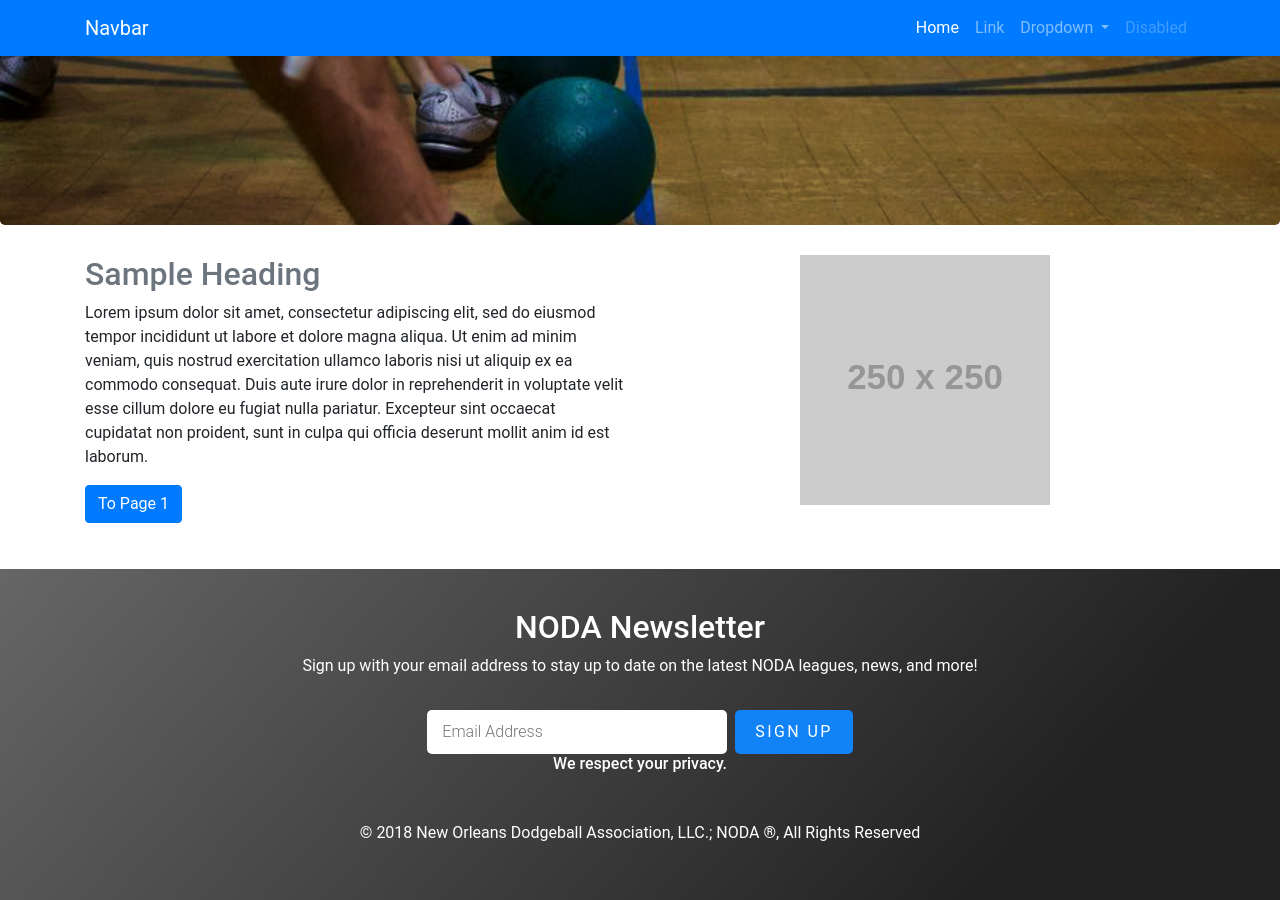
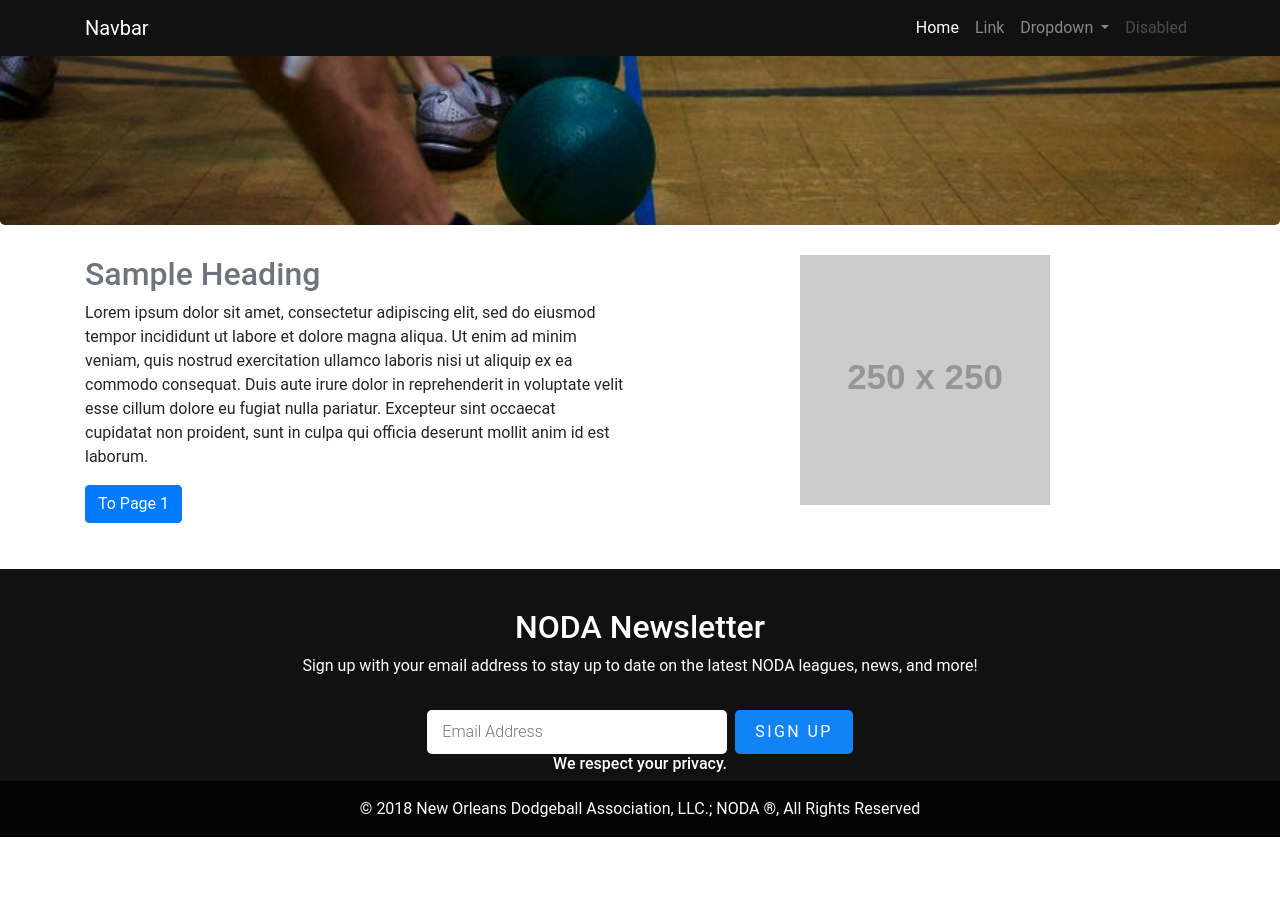
Before and after one commit to Tyler0903/nodatest, a Jekyll site: the page built from index.html, in a window 1280 px wide and 900 px high, scrolled down 310 px. Built offline with Jekyll 4.4.1, drawn with Linux system fonts in a browser that asks for light colours; nearby versions of some CDN libraries; after the commit the page ends 1147 px from its top, so only the background shows below that.

Commit message:
footer updates

```diff
--- a/_includes/footer.html
+++ b/_includes/footer.html
@@ -29,12 +29,16 @@
                     <h6 class="text-white">We respect your privacy.</h6>
                 </div>
                 <!--End mc_embed_signup-->
-                <p class="copyright-bar text-white">&copy;
-                    <script type="text/javascript">
-                        document.write(new Date().getFullYear());
-                    </script> New Orleans Dodgeball Association, LLC.; NODA &reg;, All Rights Reserved
-                </p>
             </div>
+        </div>
+    </div>
+    <div class="container-fluid copyright-bar bg-darkest">
+        <div class="col-12">
+            <p class="copyright-text text-white">&copy;
+                <script type="text/javascript">
+                    document.write(new Date().getFullYear());
+                </script> New Orleans Dodgeball Association, LLC.; NODA &reg;, All Rights Reserved
+            </p>
         </div>
     </div>
 </div>
--- a/_sass/_main.scss
+++ b/_sass/_main.scss
@@ -2,6 +2,8 @@ $primary-color: #ab1e14;
 $secondary-color: #023C78;
 $secondary-light: #1183F7;
 $primary-dark: #5E0802;
+$darker: #111;
+$darkest: #040404;
 
 html,
 body {
@@ -39,6 +41,14 @@ body {
     background: $primary-color;
 	/*Transition is part of the colornav.js to fill bg on scroll*/
     transition: all .5s ease-in-out;
+}
+
+.bg-darker {
+    background: $darker;
+}
+
+.bg-darkest {
+    background: #040404;
 }
 
 .logo-lg {
@@ -85,8 +95,7 @@ body {
 /* Padding for top and bottom of footer */
 .site-footer {
     padding-top: 3%;
-    padding-bottom: 3%;
-    background-image: linear-gradient(132deg, #666666 0%, #222222 80%);
+    background: $darker;
 }
 
 /* Assuming dark bg on footer */
@@ -129,7 +138,13 @@ ul.legal {
 }
 
 .copyright-bar {
-    margin-top: 3em;
+    padding-top: 1rem;
+    padding-bottom: 1rem;
+}
+
+.copyright-text {
+    margin-bottom: 0;
+    text-align: center;
 }
 
 .email-btn {
--- a/js/colornav.js
+++ b/js/colornav.js
@@ -5,10 +5,10 @@ $(document).ready(function() {
 
         var windowsize = $window.width();
         if (windowsize < 992) {
-           $( "nav").removeClass( "bg-transparent" ).addClass( "bg-primary" );
+           $( "nav").removeClass( "bg-transparent" ).addClass( "bg-darker" );
            $( "#logo").removeClass( "logo-lg" ).addClass( "logo-sm" );
         } else if (windowsize > 992){
-           $( "nav").removeClass( "bg-primary" ).addClass( "bg-transparent" );
+           $( "nav").removeClass( "bg-darker" ).addClass( "bg-transparent" );
            $( "#logo").removeClass( "logo-sm" ).addClass( "logo-lg" );
         }
 
@@ -22,12 +22,12 @@ $(window).scroll(function() {
   var $fromTop = $(window).scrollTop();
 
   if ($fromTop == 0 && $winWidth > 1000){
-    $( "nav").removeClass( "bg-primary" ).addClass( "bg-transparent" );
+    $( "nav").removeClass( "bg-darker" ).addClass( "bg-transparent" );
     $( "#logo").removeClass( "logo-sm" ).addClass( "logo-lg" );
     $( "nav").fadeIn( "slow" );
     console.log("Fade In");
   } else if ($fromTop > 3){
-    $( "nav").removeClass( "bg-transparent" ).addClass( "bg-primary" );
+    $( "nav").removeClass( "bg-transparent" ).addClass( "bg-darker" );
     $( "#logo").removeClass( "logo-lg" ).addClass( "logo-sm" );
   }
 });
```
